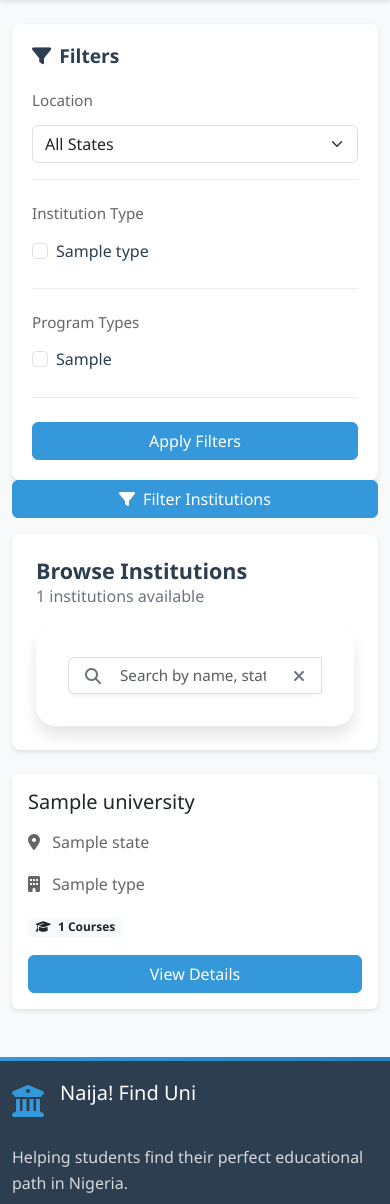
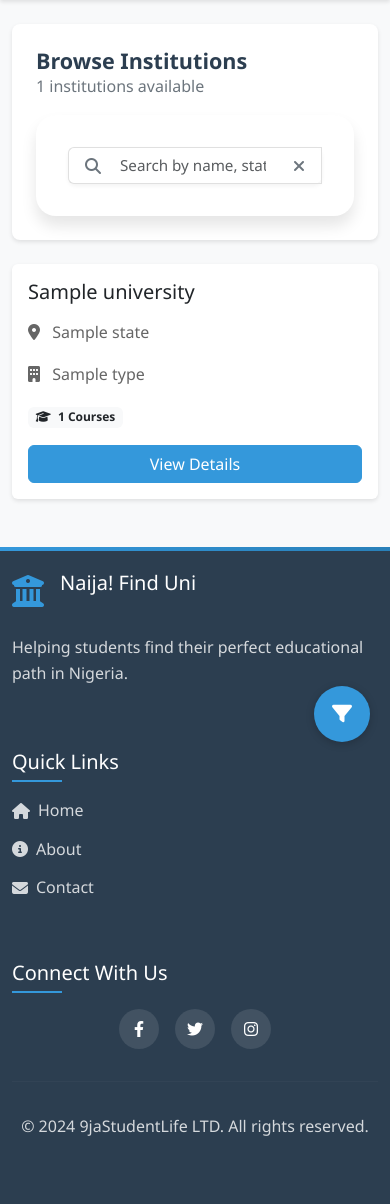
Before and after one commit to nonsonwune/ibass, a Flask app: page /institutions in a window 390 px wide. Shown: the part 82-1286 px from the top of the page. After the commit the page ends 1218 px from the top, so only its background shows below. Run offline with Flask 3, Linux system fonts and the light colour scheme; tables that the repository leaves empty hold one stand-in row (values such as "Sample post"); parts of the project's set-up code (start-up, migrations or seed data) failed here and were passed over; some libraries are stand-ins or nearby versions.

Commit message:
search filter done

```diff
--- a/app/static/css/institutions.css
+++ b/app/static/css/institutions.css
@@ -258,3 +258,89 @@
     transform: translateY(-2px);
     box-shadow: 0 2px 4px rgba(0,0,0,0.1);
 }
+
+/* Mobile Filter Button Styles */
+.filter-toggle {
+    position: fixed !important;
+    bottom: 20px;
+    right: 20px;
+    width: 56px;
+    height: 56px;
+    border-radius: 50%;
+    background-color: var(--primary-color, #3498db);
+    color: white;
+    border: none;
+    box-shadow: 0 2px 8px rgba(0,0,0,0.2);
+    display: none !important;
+    align-items: center;
+    justify-content: center;
+    z-index: 1050;
+    transition: transform 0.2s ease;
+}
+
+.filter-toggle:hover {
+    transform: scale(1.05);
+}
+
+.filter-toggle i {
+    font-size: 1.25rem;
+}
+
+/* Mobile Filter Modal Styles */
+@media (max-width: 991.98px) {
+    .filter-toggle {
+        display: flex !important;
+    }
+
+    .filter-sidebar {
+        display: none;
+    }
+
+    #mobileFiltersModal .modal-dialog {
+        margin: 0;
+        position: fixed;
+        right: 0;
+        top: 0;
+        bottom: 0;
+        width: 100%;
+        max-width: 100%;
+    }
+
+    #mobileFiltersModal .modal-content {
+        height: 100%;
+        border-radius: 0;
+    }
+
+    #mobileFiltersModal .modal-body {
+        padding: 1rem;
+        overflow-y: auto;
+    }
+
+    #mobileFiltersModal .modal-footer {
+        border-top: 1px solid #dee2e6;
+        padding: 1rem;
+        position: sticky;
+        bottom: 0;
+        background: white;
+    }
+
+    .modal {
+        z-index: 1055 !important;
+    }
+
+    .modal-backdrop {
+        z-index: 1054 !important;
+    }
+
+    #mobileFiltersModal .form-check {
+        margin-bottom: 0.75rem;
+    }
+
+    #mobileFiltersModal .filter-group {
+        margin-bottom: 1.5rem;
+    }
+
+    #mobileFiltersModal .form-select {
+        width: 100%;
+    }
+}
--- a/app/templates/institutions.html
+++ b/app/templates/institutions.html
@@ -74,8 +74,8 @@
         <!-- Institutions Grid -->
         <div class="col-md-9">
             <!-- Mobile Filter Toggle -->
-            <button class="btn btn-primary d-md-none w-100 mb-3" id="filterToggleBtn">
-                <i class="fas fa-filter me-2"></i>Filter Institutions
+            <button type="button" class="filter-toggle d-lg-none" id="filterToggleBtn" aria-label="Show filters">
+                <i class="fas fa-filter"></i>
             </button>
 
             <!-- Results Count and Sort -->
@@ -221,15 +221,23 @@
 </div>
 
 <!-- Mobile Filter Modal -->
-<div class="modal fade" id="filterModal" tabindex="-1">
-    <div class="modal-dialog">
+<div class="modal fade" id="mobileFiltersModal" tabindex="-1" aria-labelledby="filterModalLabel" aria-hidden="true">
+    <div class="modal-dialog modal-fullscreen-sm-down">
         <div class="modal-content">
             <div class="modal-header">
-                <h5 class="modal-title">Filter Institutions</h5>
-                <button type="button" class="btn-close" data-bs-dismiss="modal"></button>
+                <h5 class="modal-title" id="filterModalLabel">
+                    <i class="fas fa-filter me-2"></i>Filters
+                </h5>
+                <button type="button" class="btn-close" data-bs-dismiss="modal" aria-label="Close"></button>
             </div>
-            <div class="modal-body" id="mobileFilterContainer">
+            <div class="modal-body" id="mobileFilterModalBody">
                 <!-- Filter form will be cloned here -->
+            </div>
+            <div class="modal-footer">
+                <button type="button" class="btn btn-secondary" data-bs-dismiss="modal">Cancel</button>
+                <button type="button" class="btn btn-primary" id="mobileApplyFiltersBtn">
+                    <i class="fas fa-check me-2"></i>Apply Filters
+                </button>
             </div>
         </div>
     </div>
```
Also changed, not shown: app/static/js/institutions.js (+65 -0 lines).
